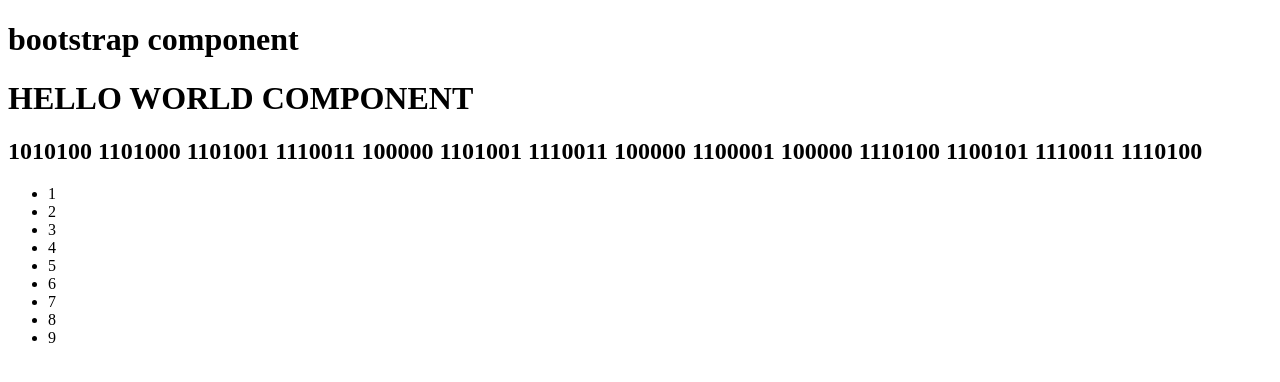
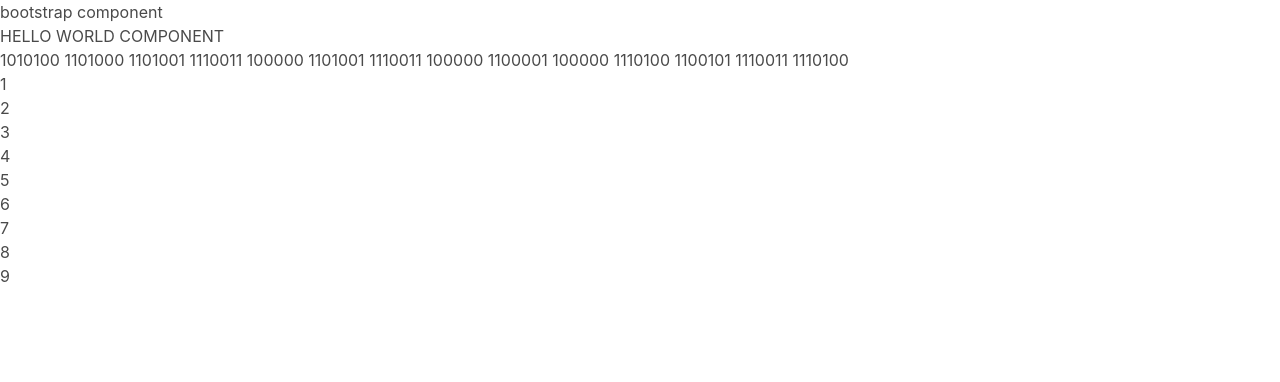
Before and after one commit to formonkey/angular-class, an Angular app in the folder client/: page / in a window 1280 px wide. Shown: the top 382 px of the page. Built offline with nearby package versions, Linux system fonts and the light colour scheme.

Commit message:
Added Bulma to app

```diff
--- a/client/package.json
+++ b/client/package.json
@@ -29,9 +29,10 @@
     "@angular/cli": "~7.3.3",
     "@angular/compiler-cli": "~7.2.0",
     "@angular/language-service": "~7.2.0",
-    "@types/node": "~8.9.4",
     "@types/jasmine": "~2.8.8",
     "@types/jasminewd2": "~2.0.3",
+    "@types/node": "~8.9.4",
+    "bulma": "^0.7.4",
     "codelyzer": "~4.5.0",
     "jasmine-core": "~2.99.1",
     "jasmine-spec-reporter": "~4.2.1",
--- /dev/null
+++ b/client/src/assets/styles/_all.scss
@@ -0,0 +1 @@
+@import "~bulma/bulma.sass";
--- a/client/src/styles.scss
+++ b/client/src/styles.scss
@@ -1 +1 @@
-/* You can add global styles to this file, and also import other style files */
+@import "assets/styles/all";
```
Also changed, not shown: 1 other file (tests, documents, lock files or other folders).
